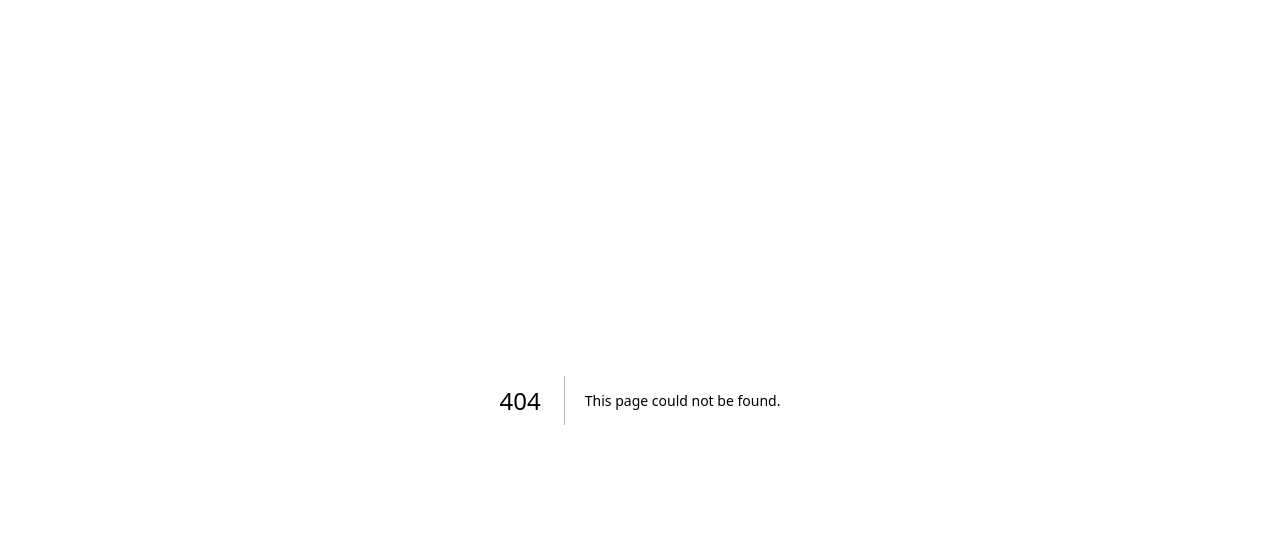
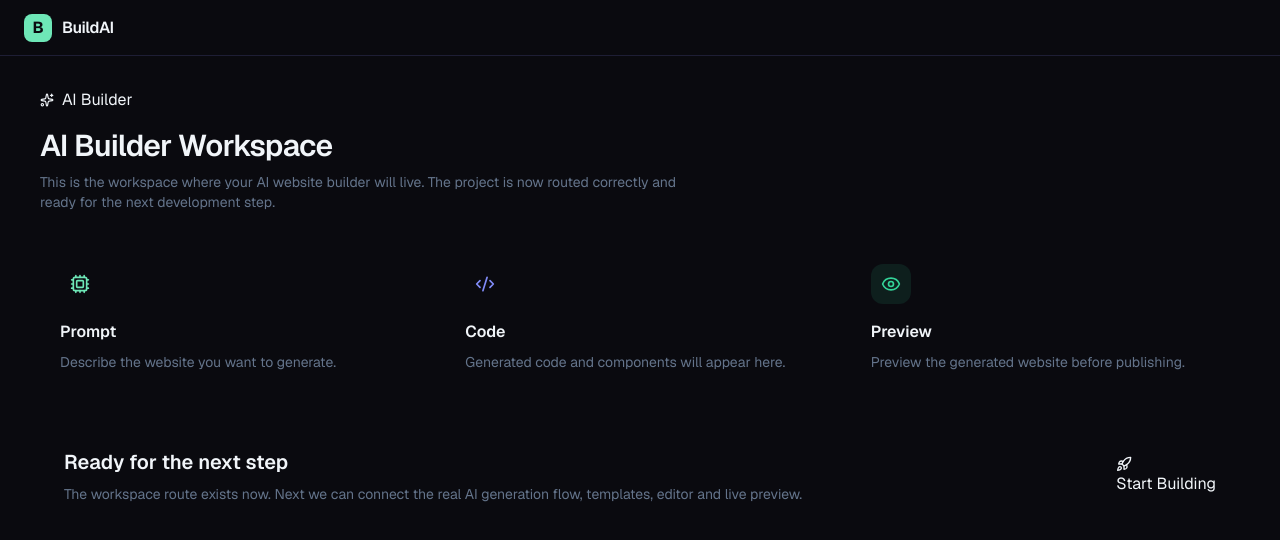
Before and after one commit to ineslourenco7/build, a Next.js app: page /ai-builder-workspace in a window 1280 px wide. Before the commit this address had no page. Shown: the top 540 px of the page. Built offline with nearby package versions, Linux system fonts and the light colour scheme.

Commit message:
Add AI builder workspace route

```diff
--- /dev/null
+++ b/src/app/ai-builder-workspace/page.tsx
@@ -0,0 +1,70 @@
+import AppLayout from '@/components/AppLayout';
+import { Cpu, Sparkles, Code2, Eye, Rocket } from 'lucide-react';
+
+export default function AiBuilderWorkspacePage() {
+  return (
+    <AppLayout>
+      <div className="max-w-screen-2xl mx-auto px-4 lg:px-8 xl:px-10 2xl:px-16 py-8">
+        <div className="mb-8">
+          <div className="inline-flex items-center gap-2 badge-green mb-4">
+            <Sparkles size={14} />
+            AI Builder
+          </div>
+          <h1 className="text-3xl font-semibold text-foreground tracking-tight mb-2">
+            AI Builder Workspace
+          </h1>
+          <p className="text-sm text-muted-foreground max-w-2xl">
+            This is the workspace where your AI website builder will live. The project is now routed correctly and ready for the next development step.
+          </p>
+        </div>
+
+        <div className="grid grid-cols-1 lg:grid-cols-3 gap-4 mb-8">
+          <div className="card-base p-5">
+            <div className="w-10 h-10 rounded-xl bg-primary/10 flex items-center justify-center mb-4">
+              <Cpu size={20} className="text-primary" />
+            </div>
+            <h2 className="font-semibold text-foreground mb-2">Prompt</h2>
+            <p className="text-sm text-muted-foreground">
+              Describe the website you want to generate.
+            </p>
+          </div>
+
+          <div className="card-base p-5">
+            <div className="w-10 h-10 rounded-xl bg-accent/10 flex items-center justify-center mb-4">
+              <Code2 size={20} className="text-accent" />
+            </div>
+            <h2 className="font-semibold text-foreground mb-2">Code</h2>
+            <p className="text-sm text-muted-foreground">
+              Generated code and components will appear here.
+            </p>
+          </div>
+
+          <div className="card-base p-5">
+            <div className="w-10 h-10 rounded-xl bg-emerald-400/10 flex items-center justify-center mb-4">
+              <Eye size={20} className="text-emerald-400" />
+            </div>
+            <h2 className="font-semibold text-foreground mb-2">Preview</h2>
+            <p className="text-sm text-muted-foreground">
+              Preview the generated website before publishing.
+            </p>
+          </div>
+        </div>
+
+        <div className="card-base p-6">
+          <div className="flex flex-col lg:flex-row lg:items-center justify-between gap-4">
+            <div>
+              <h2 className="text-xl font-semibold text-foreground mb-2">Ready for the next step</h2>
+              <p className="text-sm text-muted-foreground">
+                The workspace route exists now. Next we can connect the real AI generation flow, templates, editor and live preview.
+              </p>
+            </div>
+            <button className="btn-primary self-start lg:self-auto">
+              <Rocket size={16} />
+              Start Building
+            </button>
+          </div>
+        </div>
+      </div>
+    </AppLayout>
+  );
+}
```
